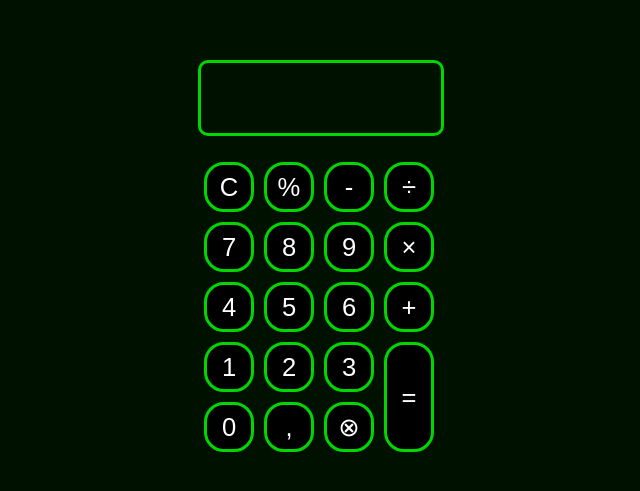
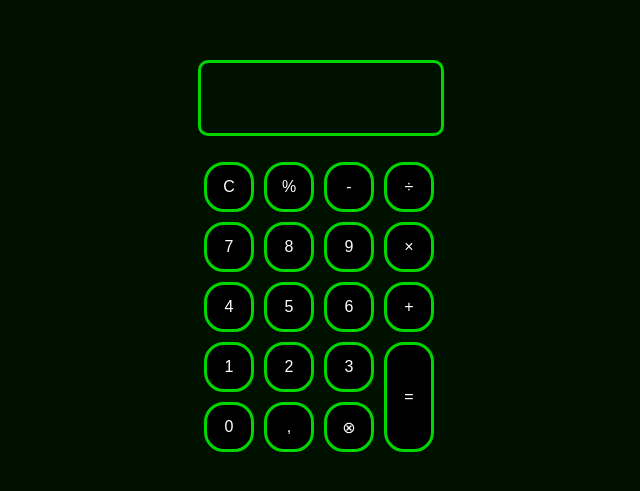
Before and after one commit to PauloHenricque/Calculadora, a plain HTML site: page index.html in a window 1280 px wide. Shown: the part 141-632 px from the top of the page, without its empty margins (319-959 px from the left). Drawn offline with Linux system fonts and the light colour scheme.

Commit message:
Calculator

```diff
--- a/style.css
+++ b/style.css
@@ -18,7 +18,7 @@ body
     width: 50px;
     height: 50px;
     margin: 3px;
-    font-size: 2vw;
+    font-size: 2vh;
     transition-duration: .3s;
     cursor: pointer;
 }
```
